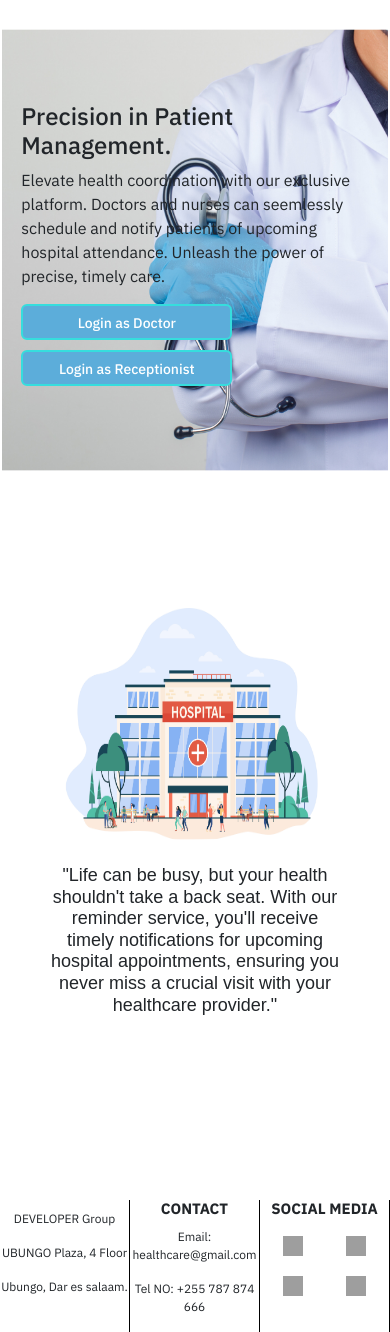
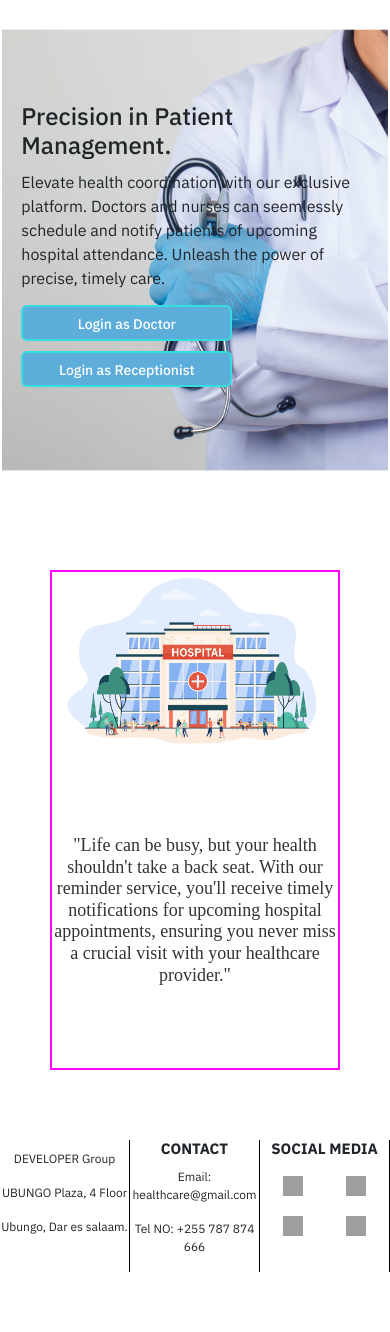
Before and after one commit to gabrielzawadi33/healthcare_notification_system, a Django app: page / in a window 390 px wide. Shown: the part 80-1412 px from the top of the page. After the commit the page ends 1352 px from the top, so only its background shows below. Run offline with Django 5.2, Linux system fonts and the light colour scheme; grey boxes are pictures that could not be loaded.

Commit message:
slider implementation and some changes in css

```diff
--- a/healthcare/static/healthcare/Doctor_Appointment.css
+++ b/healthcare/static/healthcare/Doctor_Appointment.css
@@ -54,7 +54,7 @@ table{
     margin: 15px 0;
     overflow: auto;
     min-width: 98%;
-    height: 100%;
+    height: auto;
     margin-left: 10px;
     font-size: 13px;
 }
--- a/healthcare/static/healthcare/Home_page.css
+++ b/healthcare/static/healthcare/Home_page.css
@@ -86,7 +86,11 @@ select{
     margin-left: 20px;
 }
 .content h4{
-    font-size: 41px;
+    font-size: 42px;
+    margin: 10px auto;
+}
+.content p{
+    margin-bottom: 15px;
 }
 
 
@@ -114,7 +118,24 @@ footer h4{
 footer p{
     margin-top: 10px;
 }
+.slider {
 
+    width: 50%;
+    height: 700px; /* Adjust height as needed */
+    overflow: hidden;
+  }
+
+  .slides {
+    display: flex;
+    transition: transform 0.5s ease;
+  }
+
+  .slide {
+    flex: 0 0 100%;
+    height: 100%;
+    width: 100%;
+    background-size: cover;
+  }
 @media (max-width: 768px) {
 
 
@@ -151,9 +172,9 @@ nav ul li{
 }
 .sub{
     flex-direction: column;
-    margin: 50px auto;
+    border: 2px solid magenta;
 }
-.sub .sub_image{
+.sub .slider{
     width: 100%;
     height: 50%;
 }
@@ -224,6 +245,7 @@ button {
     font-weight: 500;
     color: white;
     margin-bottom: 10px;
+    margin-right: 8px;
    }
 
    button:before {
@@ -269,17 +291,15 @@ button {
    width: 100%;
    font-weight: 100;
    height: 100%;
-   }
-   .sub_image{
-    width: 50%;
+   border-radius: 8%;
    }
    .sub{
     display: flex;
     height: 500px;
-    margin: 100px 50px;
+    margin: 70px 50px;
    }
    .sub_description{
-    padding-top: 180px;
+    padding-top: 150px;
     width: 60%;
 
    }
@@ -288,6 +308,11 @@ button {
     text-align: center;
    margin: 0 auto;
    font-size: 23px;
-   font-family: "Poppins", sans-serif;
-  font-weight: 30;
+  color: #343434;
+  font-family: "Playfair", serif;
+  font-optical-sizing: auto;
+  font-weight: 40;
+  font-style: normal;
+  font-variation-settings:
+    "wdth" 100;
    }
--- a/healthcare/templates/healthcare/Doctor_patient_list.html
+++ b/healthcare/templates/healthcare/Doctor_patient_list.html
@@ -66,7 +66,6 @@
                 </tbody>
                 </table>
             </div>
-            H
         </main>
 
     </div>
--- a/healthcare/templates/healthcare/Home_page.html
+++ b/healthcare/templates/healthcare/Home_page.html
@@ -43,7 +43,16 @@
         </div>
     </div>
     <div class="sub">
-        <div class="sub_image"><img src="{% static 'healthcare/assets/sub_background.jpg' %}" alt=""></div>
+        <div class="slider">
+            <div class="slides">
+              <div class="slide"><img src="{% static 'healthcare/assets/slider1.jpg' %}" alt=""></div>
+              <div class="slide"><img src="{% static 'healthcare/assets/slider2.jpg' %}" alt=""></div>
+              <div class="slide"><img src="{% static 'healthcare/assets/slider3.jpg' %}" alt=""></div>
+              <div class="slide"><img src="{% static 'healthcare/assets/slider4.jpg' %}" alt=""></div>
+              <div class="slide"><img src="{% static 'healthcare/assets/slider5.jpg' %}" alt=""></div>
+            </div>
+          </div>
+
 
         <div class="sub_description"><h5>"Life can be busy, but your health shouldn't take a back seat. With our reminder service, you'll receive timely notifications for upcoming hospital appointments, ensuring you never miss a crucial visit with your healthcare provider."</h5></div>
 
@@ -83,9 +92,28 @@
                 window.location.href = selectedUrl;
             }
         });
+
+<!-- slide -->
+
+document.addEventListener("DOMContentLoaded", function() {
+    let currentSlide = 0;
+    const slides = document.querySelectorAll(".slide");
+    const slideCount = slides.length;
+
+    function nextSlide() {
+      currentSlide = (currentSlide + 1) % slideCount;
+      updateSlider();
+    }
+
+    function updateSlider() {
+      const offset = -currentSlide * 100;
+      document.querySelector(".slides").style.transform = `translateX(${offset}%)`;
+    }
+
+    setInterval(nextSlide, 3000); // Change slide every 3 seconds
+  });
+
     </script>
-
-
 
     <script src="https://cdn.jsdelivr.net/npm/bootstrap@5.3.3/dist/js/bootstrap.bundle.min.js" integrity="sha384-YvpcrYf0tY3lHB60NNkmXc5s9fDVZLESaAA55NDzOxhy9GkcIdslK1eN7N6jIeHz" crossorigin="anonymous"></script>
 </body>
```
Also changed, not shown: healthcare/static/healthcare/assets/slider1.jpg (renamed from healthcare/static/healthcare/assets/sub_background.jpg), 4 other files.
